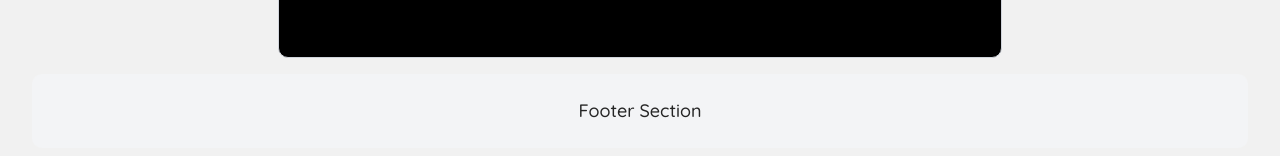
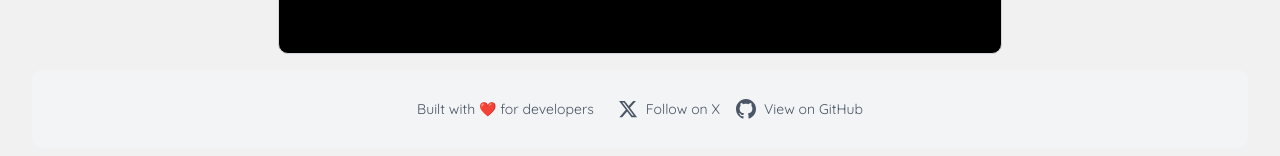
Before and after one commit to 0x99M/terminal-customizer, a Next.js app: page / in a window 1280 px wide. Shown: the part 620-776 px from the top of the page. Built offline with nearby package versions, Linux system fonts and the light colour scheme.

Commit message:
Implement footer

```diff
--- a/src/app/page.tsx
+++ b/src/app/page.tsx
@@ -5,7 +5,7 @@
 export default function Home() {
   return (
     <TerminalProvider>
-      <div className="h-screen w-screen grid grid-rows-[1.5fr_7fr_1fr] gap-4 p-8">
+      <div className="h-screen w-screen grid grid-rows-[1fr_7fr_1fr] gap-4 p-8">
         <div className="flex flex-col items-center justify-center">
           <h1 className="text-3xl text-shadow-md">Terminal Customizer</h1>
         </div>
@@ -32,8 +32,32 @@
           </div>
         </div>
 
-        <div className="bg-gray-100 rounded-lg flex items-center justify-center">
-          <h3 className="text-lg font-medium">Footer Section</h3>
+        <div className="bg-gray-100 rounded-lg flex items-center justify-center gap-6">
+          <span className="text-sm text-gray-600">Built with ❤️ for developers</span>
+          <div className="flex items-center gap-4">
+            <a
+              href="https://x.com/0xM99"
+              target="_blank"
+              rel="noopener noreferrer"
+              className="flex items-center gap-2 text-gray-600 hover:text-blue-500 transition-colors"
+            >
+              <svg className="w-5 h-5" fill="currentColor" viewBox="0 0 24 24">
+                <path d="M18.244 2.25h3.308l-7.227 8.26 8.502 11.24H16.17l-5.214-6.817L4.99 21.75H1.68l7.73-8.835L1.254 2.25H8.08l4.713 6.231zm-1.161 17.52h1.833L7.084 4.126H5.117z" />
+              </svg>
+              <span className="text-sm">Follow on X</span>
+            </a>
+            <a
+              href="https://github.com/ThreeMSEDT"
+              target="_blank"
+              rel="noopener noreferrer"
+              className="flex items-center gap-2 text-gray-600 hover:text-gray-900 transition-colors"
+            >
+              <svg className="w-5 h-5" fill="currentColor" viewBox="0 0 24 24">
+                <path d="M12 0c-6.626 0-12 5.373-12 12 0 5.302 3.438 9.8 8.207 11.387.599.111.793-.261.793-.577v-2.234c-3.338.726-4.033-1.416-4.033-1.416-.546-1.387-1.333-1.756-1.333-1.756-1.089-.745.083-.729.083-.729 1.205.084 1.839 1.237 1.839 1.237 1.07 1.834 2.807 1.304 3.492.997.107-.775.418-1.305.762-1.604-2.665-.305-5.467-1.334-5.467-5.931 0-1.311.469-2.381 1.236-3.221-.124-.303-.535-1.524.117-3.176 0 0 1.008-.322 3.301 1.23.957-.266 1.983-.399 3.003-.404 1.02.005 2.047.138 3.006.404 2.291-1.552 3.297-1.23 3.297-1.23.653 1.653.242 2.874.118 3.176.77.84 1.235 1.911 1.235 3.221 0 4.609-2.807 5.624-5.479 5.921.43.372.823 1.102.823 2.222v3.293c0 .319.192.694.801.576 4.765-1.589 8.199-6.086 8.199-11.386 0-6.627-5.373-12-12-12z" />
+              </svg>
+              <span className="text-sm">View on GitHub</span>
+            </a>
+          </div>
         </div>
       </div>
     </TerminalProvider>
```
